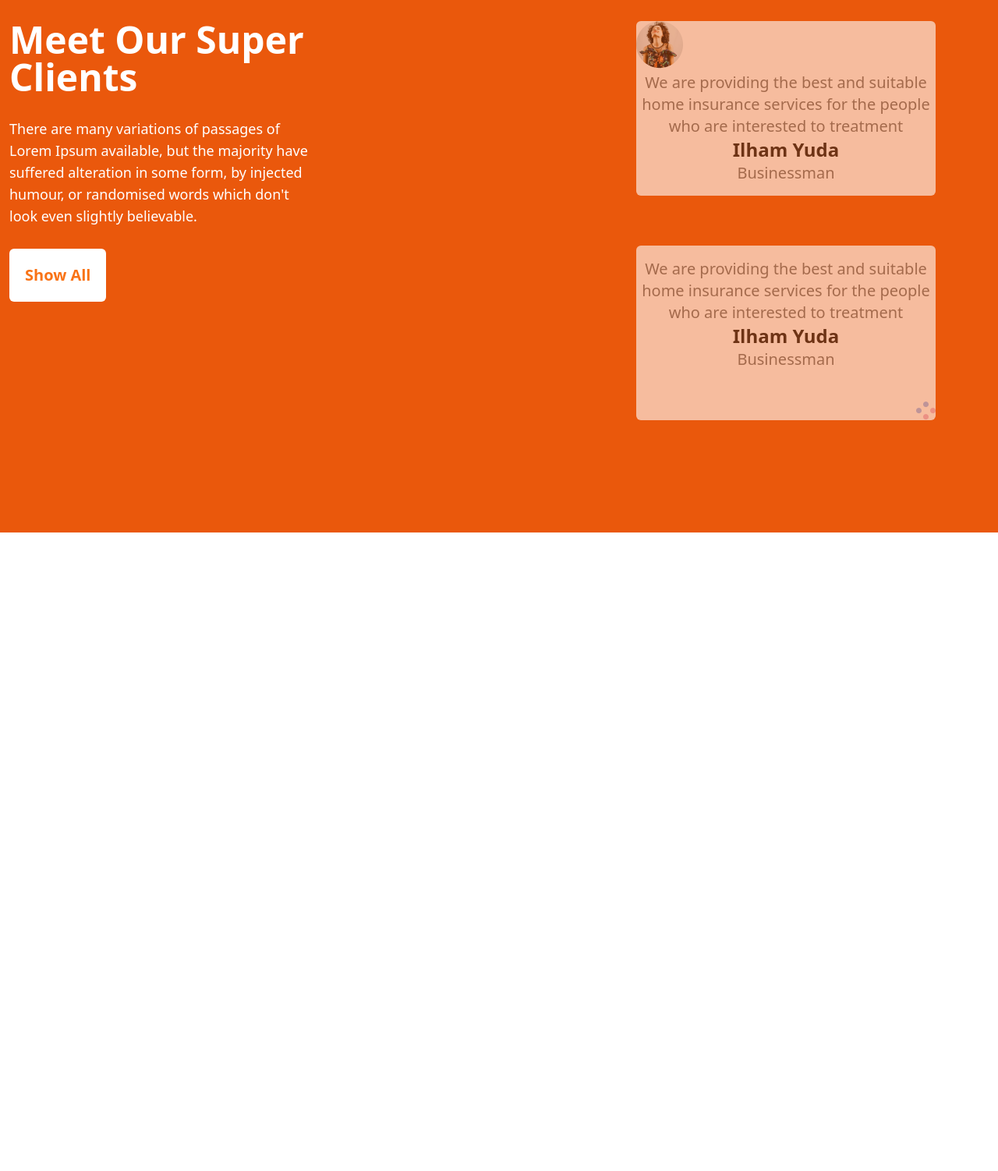
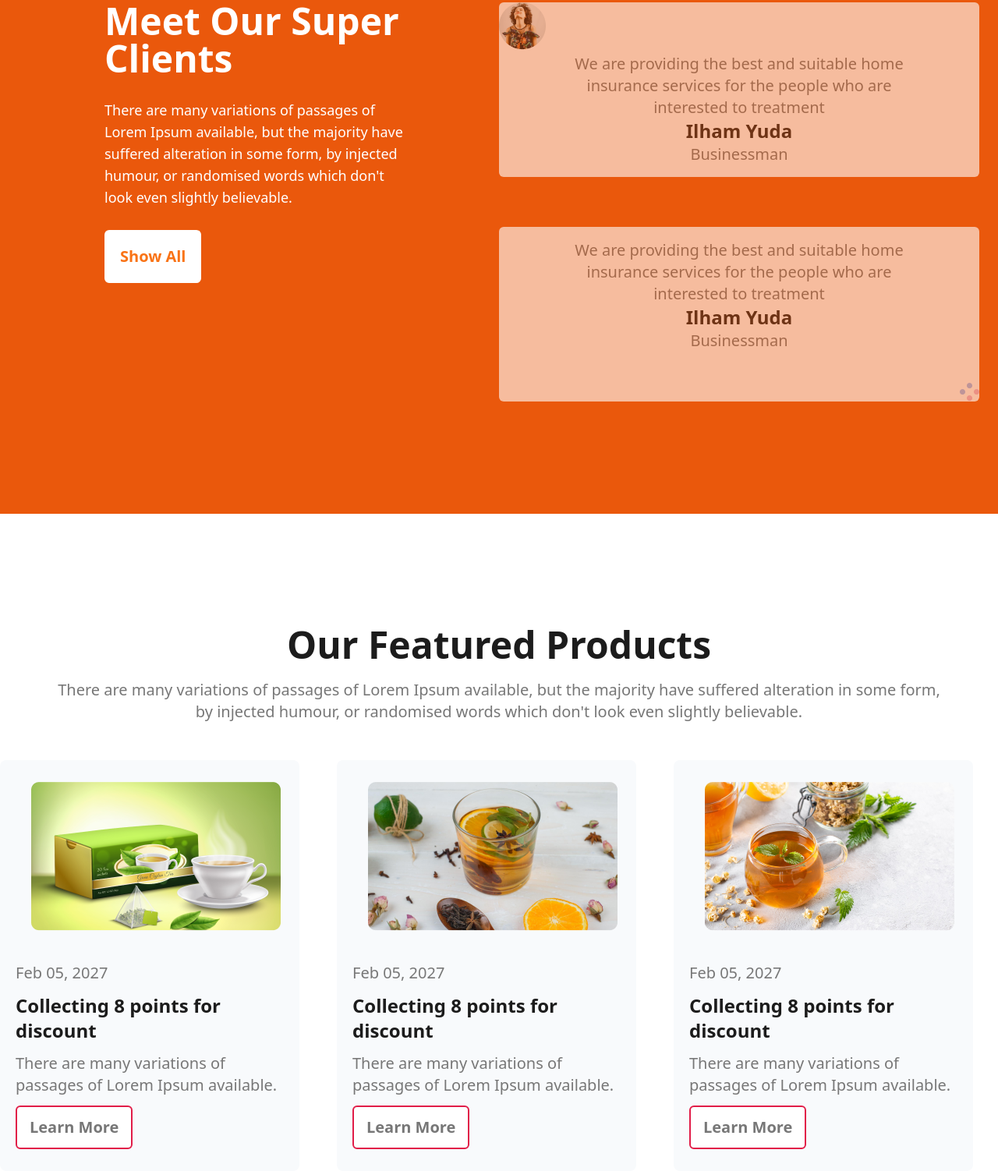
Before and after one commit to Salman-Faiz/tea-house-tailwind, a plain HTML site: page index.html in a window 1280 px wide. Shown: the part 2310-3812 px from the top of the page at 78% size. Before the commit the page ends 3121 px from the top, so only its background shows below. Drawn offline with nearby package versions, Linux system fonts and the light colour scheme.

Commit message:
new & events section added

```diff
--- a/index.html
+++ b/index.html
@@ -55,7 +55,7 @@
                     <h2 class="text-2xl font-semibold text-[#1C1C1C]">green tea</h2>
                     <p class="text-xl text-[#777]">Creamer could be replaced <br>by fresh milk</p>
                 </div>
-                <div>
+            </div>
         </section>
         <!-- Great Tea, Freshly Presented -->
         <section>
@@ -89,38 +89,40 @@
                 </div>
             </div>
 
-        </section >
+        </section>
         <!-- Meet Our Super Clients -->
-        <section class="my-32 bg-gradient-to-r from bg-orange-500 to bg-orange-600">
+        <section class="my-32 bg-gradient-to-r from bg-orange-500 to bg-orange-600 container mx-auto">
 
             <div class="space-y-5 py-36">
                 <div class="container grid grid-cols-1 md:grid-cols-2 rounded-lg mx-auto ">
 
-                    <div class="space-y-7 pl-3">
+                    <div class="space-y-7 pl-3 mx-auto">
                         <h1 class="text-5xl font-semibold text-white">Meet Our Super <br> Clients</h1>
-                        <p class="text-lg text-white w-96">There are many variations of passages of Lorem Ipsum available,
+                        <p class="text-lg text-white w-96">There are many variations of passages of Lorem Ipsum
+                            available,
                             but the majority have suffered alteration in some form, by injected humour, or randomised
                             words which don't look even slightly believable.
                         </p>
-                        <button
-                            class="text-xl bg-white px-5 py-5 rounded-md text-orange-500 font-semibold">Show All
+                        <button class="text-xl bg-white px-5 py-5 rounded-md text-orange-500 font-semibold">Show All
                         </button>
                     </div>
-                    <div class="my-auto space-y-16 pl-44 opacity-60">
-                        <div class="text-center bg-white w-96 h-56  rounded-md overflow-visiable  ">
-                            <img src="/images/client.png" alt="">
+                    <div class="my-auto space-y-16  opacity-60 pr-6">
+                        <div class="text-center bg-white  h-56  rounded-md overflow-visiable  ">
+                            <img class="origin-top-left" src="/images/client.png" alt="">
 
-                            <p class="text-xl text-[#777] pt-1">We are providing the best and suitable home insurance
-                                services for the people who are interested to treatment</p>
+                            <p class="text-xl text-[#777] pt-1">We are providing the best and suitable home <br> insurance
+                                services for the people who are <br> interested to treatment</p>
                             <h2 class="text-[#1C1C1C] text-2xl text-[#1C1C1C]  font-semibold">Ilham Yuda</h2>
                             <p class="text-xl text-[#777] ">Businessman</p>
                         </div>
-                        <div class="text-center bg-[url('/images/circles.png')] bg-no-repeat bg-right-bottom bg-white w-96 h-56 pt-4 rounded-md">
-                            <p class="text-xl text-[#777]">We are providing the best and suitable home insurance
-                                services for the people who are interested to treatment</p>
+                        <div
+                            class="text-center bg-[url('/images/circles.png')] bg-no-repeat bg-right-bottom bg-white  h-56 pt-4 rounded-md">
+                            <p class="text-xl text-[#777]">We are providing the best and suitable home <br>insurance
+                                services for the people who are <br>interested to treatment</p>
                             <h2 class="text-2xl text-[#1C1C1C] font-semibold">Ilham Yuda</h2>
                             <p class="text-xl text-[#777] ">Businessman</p>
                         </div>
+
                     </div>
 
 
@@ -129,6 +131,43 @@
             </div>
 
         </section>
+        <!-- news & Events -->
+        <section>
+            <div class="text-center mt-36 space-y-5 mx-auto mb-12 container">
+                <h1 class="text-5xl font-semibold text-[#1C1C1C]">Our Featured Products</h1>
+                <p class="text-xl text-[#777]">There are many variations of passages of Lorem Ipsum available, but the
+                    majority have suffered alteration in some form,<br> by injected humour, or randomised words which
+                    don't look even slightly believable. </p>
+            </div>
+            <div class="container grid grid-cols-1 md:grid-cols-3 mx-auto gap-4">
+                <div class="bg-slate-50 space-y-3 text-left pb-7 pl-5 pr-4 rounded-lg w-96">
+                    <img class="pl-5 py-7" src="/images/news-1.png" alt="">
+                    <p class="text-xl text-[#777]">Feb 05, 2027</p>
+
+                    <h2 class="text-2xl font-semibold text-[#1C1C1C]">Collecting 8 points for discount</h2>
+                    <p class="text-xl text-[#777]">There are many variations of passages of Lorem Ipsum available.</p>
+                    <button class="text-xl px-4 py-3 rounded-md bg-white font-semibold text-[#777] border-2 border-rose-600">Learn More
+                    </button>
+                </div>
+                <div class="bg-slate-50 space-y-3 text-left pb-7 pl-5 pr-4 rounded-lg w-96">
+                    <img class="pl-5 py-7" src="/images/news-2.png" alt="">
+                    <p class="text-xl text-[#777]">Feb 05, 2027</p>
+                    <h2 class="text-2xl font-semibold text-[#1C1C1C]">Collecting 8 points for discount</h2>
+                    <p class="text-xl text-[#777]">There are many variations of passages of Lorem Ipsum available.</p>
+                    <button class="text-xl px-4 py-3 rounded-md bg-white font-semibold text-[#777] border-2 border-rose-600">Learn More
+                    </button>
+                </div>
+                <div class="bg-slate-50 space-y-3 text-left pl-5 pr-4 pb-7 rounded-lg w-96 ">
+                    <img class="pl-5 py-7" src="/images/news-3.png" alt="">
+                    <p class="text-xl text-[#777] ">Feb 05, 2027</p>
+                    <h2 class="text-2xl font-semibold text-[#1C1C1C]">Collecting 8 points for discount</h2>
+                    <p class="text-xl text-[#777]">There are many variations of passages of Lorem Ipsum available.</p>
+                    <button class="text-xl px-4 py-3 rounded-md bg-white font-semibold text-[#777] border-2 border-rose-600">Learn More
+                    </button>
+                </div>
+
+            </div>
+        </section>
     </main>
 </body>
 
```
